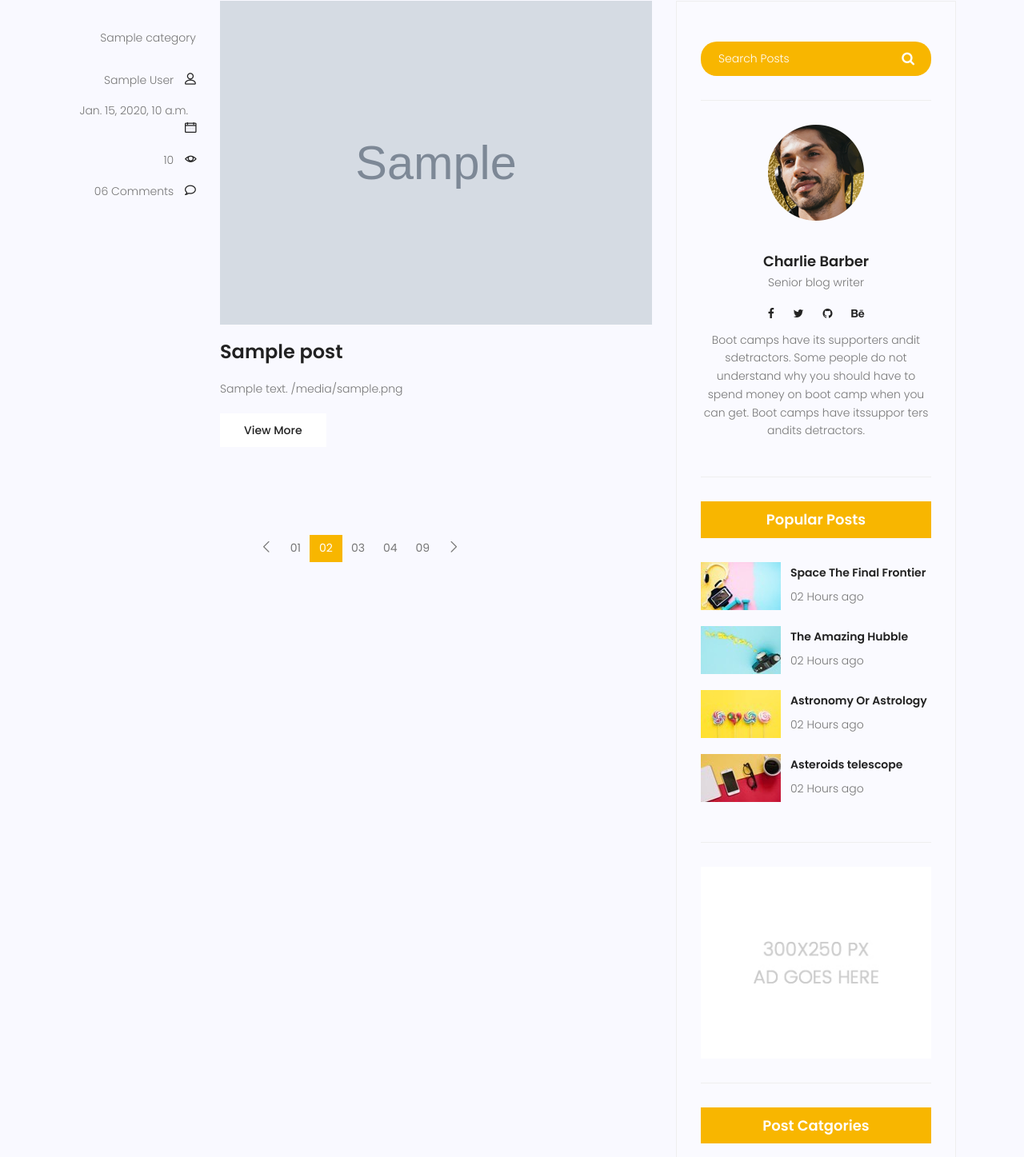
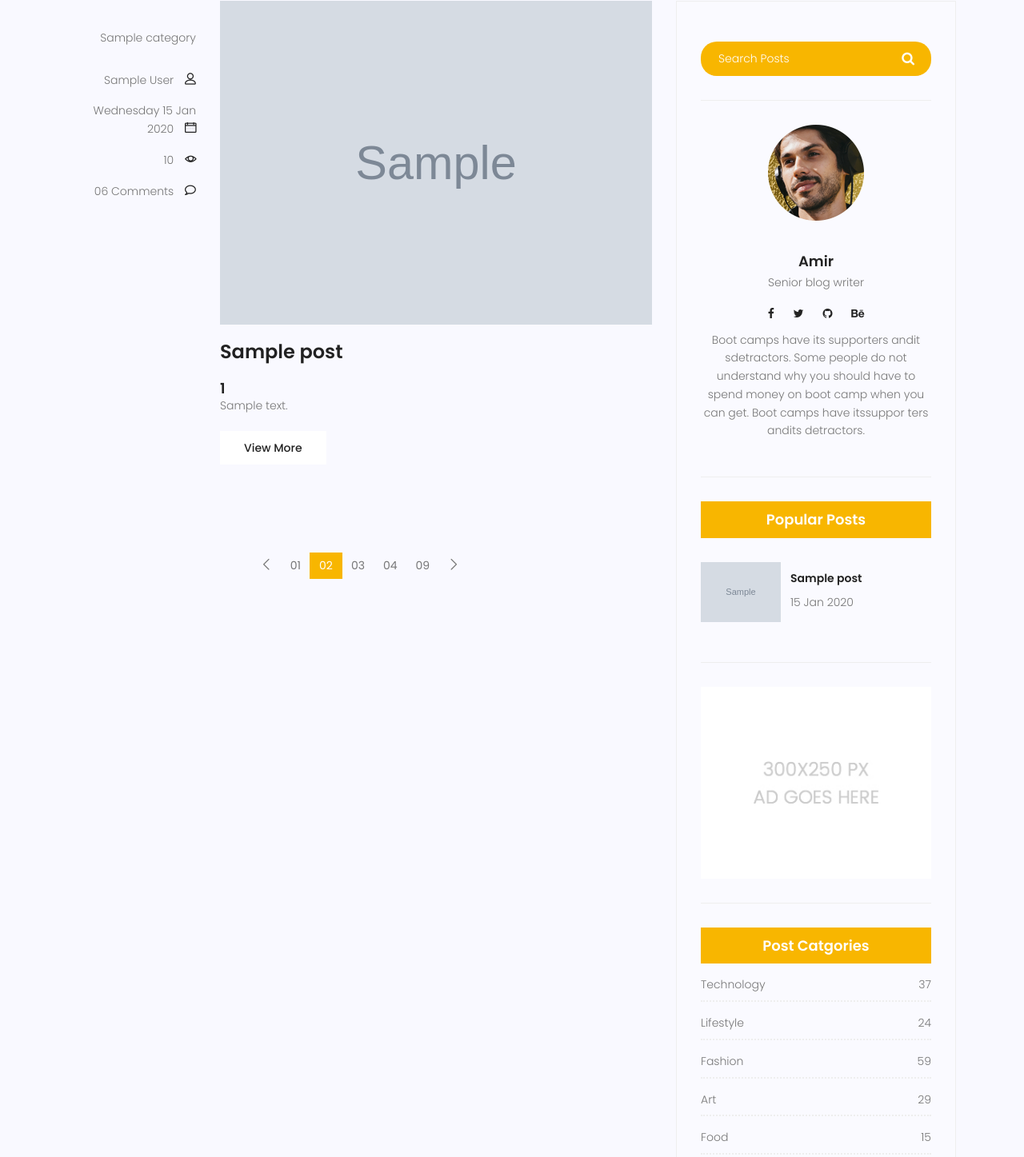
Before and after one commit to amirhsy82/Mysite, a Django app: page /blog/ in a window 1280 px wide. Shown: the part 1081-2528 px from the top of the page at 80% size. Run offline with Django 3.2, Linux system fonts and the light colour scheme; tables that the repository leaves empty hold one stand-in row (values such as "Sample post"); grey boxes marked "Sample" are stand-in pictures; some libraries are stand-ins or nearby versions.

Commit message:
popular posts updated

```diff
--- /dev/null
+++ b/blog/templatetags/blog_tags.py
@@ -0,0 +1,19 @@
+from django import template
+from blog.models import Post
+
+register = template.Library()
+
+@register.filter('lower')
+def lower(value):
+    return value.lower()
+
+
+@register.filter
+def snippet(value, arg=20):
+    return value[:arg] + "..."
+
+
+@register.inclusion_tag('blog/blog-popular-posts.html')
+def latestposts(arg=3):
+    posts = Post.objects.filter(status=1).order_by('published_date')[:arg]
+    return {'posts':posts}
--- a/blog/urls.py
+++ b/blog/urls.py
@@ -10,5 +10,5 @@ app_name = 'blog'
 urlpatterns = [
     path('', blog_view, name='index'),
     path('<int:pid>', blog_single, name='single'),
-    # path('post-<int:pid>', test, name='test'),
+    path('test', test, name='test'),
 ]
--- a/blog/views.py
+++ b/blog/views.py
@@ -1,5 +1,7 @@
 from django.shortcuts import render, get_object_or_404
 from blog.models import Post
+
+
 
 # Create your views here.
 def blog_view(request):
@@ -9,11 +11,10 @@ def blog_view(request):
 
 
 def blog_single(request, pid):
+    posts = Post.objects.filter(status=1)
     post = get_object_or_404(Post, id=pid, status=1)
-    context = {'post':post}
+    context = {'post':post, 'posts':posts}
     return render(request, 'blog/blog-single.html', context)
 
-def test(request, pid):
-    post = get_object_or_404(Post, id=pid)
-    context = {'post':post}
-    return render(request, 'test.html', context)
+def test(request):
+    return render(request, 'test.html')
--- a/statics/css/main.css
+++ b/statics/css/main.css
@@ -3655,7 +3655,9 @@ body.mobile-nav-active #mobile-nav-toggle {
 }
 
 .widget-wrap .popular-post-widget .popular-post-list .thumb img {
-  width: 100%;
+  max-width: 100px;
+  width: 100%;
+
 }
 
 .widget-wrap .popular-post-widget .single-post-list {
--- a/templates/base.html
+++ b/templates/base.html
@@ -6,7 +6,7 @@
     <!-- Mobile Specific Meta -->
     <meta name="viewport" content="width=device-width, initial-scale=1, shrink-to-fit=no">
     <!-- Favicon-->
-    <link rel="shortcut icon" href="{% static 'img/fav.png' }">
+    <link rel="shortcut icon" href="{% static 'img/fav.png' %}">
     <!-- Author Meta -->
     <meta name="author" content="colorlib">
     <!-- Meta Description -->
--- /dev/null
+++ b/templates/blog/blog-adds.html
@@ -0,0 +1,4 @@
+{% load static %}
+<div class="single-sidebar-widget ads-widget">
+    <a href="#"><img class="img-fluid" src="{% static 'img/blog/ads-banner.jpg' %}" alt=""></a>
+</div>
--- a/templates/blog/blog-home.html
+++ b/templates/blog/blog-home.html
@@ -1,4 +1,5 @@
 {% load static %}
+{% load blog_tags %}
 <!DOCTYPE html>
 <html lang="zxx" class="no-js">
 
@@ -184,7 +185,7 @@
 							<div class="user-details row">
 								<p class="user-name col-lg-12 col-md-12 col-6"><a href="#">{{ post.author.get_full_name }}</a> <span
 										class="lnr lnr-user"></span></p>
-								<p class="date col-lg-12 col-md-12 col-6"><a href="#"> {{ post.published_date }}</a> <span
+								<p class="date col-lg-12 col-md-12 col-6"><a href="#"> {{ post.published_date|date:"l d M Y"}}</a> <span
 										class="lnr lnr-calendar-full"></span></p>
 								<p class="view col-lg-12 col-md-12 col-6"><a href="#">{{ post.counted_views }}</a> <span
 										class="lnr lnr-eye"></span></p>
@@ -196,10 +197,10 @@
 							<div class="feature-img">
 								<img class="img-fluid" src="{{ post.image.url }}" alt="">
 							</div>
-							<a class="posts-title" href="{% url 'blog:single' pid=post.id  %}"> <h3>{{ post.title }}</h3> </a>
+							<a class="posts-title" href="{% url 'blog:single' pid=post.id  %}"> <h3>{{ post.title }}</h3> <h4>{{post.id}}</h4> </a>
 							<p class="excert">
-								{{ post.content }}
-								{{ post.image.url }}
+								{{ post.content|truncatewords:6}}
+
 							</p>
 							<a href="/blog/" class="primary-btn">View More</a>
 						</div>
@@ -239,78 +240,12 @@
 								<button type="submit"><i class="fa fa-search"></i></button>
 							</form>
 						</div>
-						<div class="single-sidebar-widget user-info-widget">
-							<img src="{% static 'img/blog/user-info.png' %}" alt="">
-							<a href="#">
-								<h4>Charlie Barber</h4>
-							</a>
-							<p>
-								Senior blog writer
-							</p>
-							<ul class="social-links">
-								<li><a href="#"><i class="fa fa-facebook"></i></a></li>
-								<li><a href="#"><i class="fa fa-twitter"></i></a></li>
-								<li><a href="#"><i class="fa fa-github"></i></a></li>
-								<li><a href="#"><i class="fa fa-behance"></i></a></li>
-							</ul>
-							<p>
-								Boot camps have its supporters andit sdetractors. Some people do not understand why you
-								should have to spend money on boot camp when you can get. Boot camps have itssuppor ters
-								andits detractors.
-							</p>
-						</div>
-						<div class="single-sidebar-widget popular-post-widget">
-							<h4 class="popular-title">Popular Posts</h4>
-							<div class="popular-post-list">
-								<div class="single-post-list d-flex flex-row align-items-center">
-									<div class="thumb">
-										<img class="img-fluid" src="{% static 'img/blog/pp1.jpg' %}" alt="">
-									</div>
-									<div class="details">
-										<a href="blog-single.html">
-											<h6>Space The Final Frontier</h6>
-										</a>
-										<p>02 Hours ago</p>
-									</div>
-								</div>
-								<div class="single-post-list d-flex flex-row align-items-center">
-									<div class="thumb">
-										<img class="img-fluid" src="{% static 'img/blog/pp2.jpg' %}" alt="">
-									</div>
-									<div class="details">
-										<a href="blog-single.html">
-											<h6>The Amazing Hubble</h6>
-										</a>
-										<p>02 Hours ago</p>
-									</div>
-								</div>
-								<div class="single-post-list d-flex flex-row align-items-center">
-									<div class="thumb">
-										<img class="img-fluid" src="{% static 'img/blog/pp3.jpg' %}" alt="">
-									</div>
-									<div class="details">
-										<a href="blog-single.html">
-											<h6>Astronomy Or Astrology</h6>
-										</a>
-										<p>02 Hours ago</p>
-									</div>
-								</div>
-								<div class="single-post-list d-flex flex-row align-items-center">
-									<div class="thumb">
-										<img class="img-fluid" src="{% static 'img/blog/pp4.jpg' %}" alt="">
-									</div>
-									<div class="details">
-										<a href="blog-single.html">
-											<h6>Asteroids telescope</h6>
-										</a>
-										<p>02 Hours ago</p>
-									</div>
-								</div>
-							</div>
-						</div>
-						<div class="single-sidebar-widget ads-widget">
-							<a href="#"><img class="img-fluid" src="{% static 'img/blog/ads-banner.jpg' %}" alt=""></a>
-						</div>
+
+						{% include 'blog/blog-writer.html' %}
+
+						{% latestposts %}
+
+						{% include 'blog/blog-adds.html' %}
 						<div class="single-sidebar-widget post-category-widget">
 							<h4 class="category-title">Post Catgories</h4>
 							<ul class="cat-list">
--- /dev/null
+++ b/templates/blog/blog-popular-posts.html
@@ -0,0 +1,19 @@
+{% load static %}
+<div class="single-sidebar-widget popular-post-widget">
+    <h4 class="popular-title">Popular Posts</h4>
+    <div class="popular-post-list">
+        {% for post in posts %}
+        <div class="single-post-list d-flex flex-row align-items-center">
+            <div class="thumb">
+                <img class="img-fluid" src="{{ post.image.url }}" alt="">
+            </div>
+            <div class="details">
+                <a href="{% url 'blog:single' pid=post.id %}">
+                    <h6>{{post.title}}</h6>
+                </a>
+                <p>{{post.published_date|date:'d M Y'}}</p>
+            </div>
+        </div>
+        {% endfor %}
+    </div>
+</div>
--- /dev/null
+++ b/templates/blog/blog-writer.html
@@ -0,0 +1,21 @@
+{% load static %}
+<div class="single-sidebar-widget user-info-widget">
+    <img src="{% static 'img/blog/user-info.png' %}" alt="">
+    <a href="#">
+        <h4>Amir</h4>
+    </a>
+    <p>
+        Senior blog writer
+    </p>
+    <ul class="social-links">
+        <li><a href="#"><i class="fa fa-facebook"></i></a></li>
+        <li><a href="#"><i class="fa fa-twitter"></i></a></li>
+        <li><a href="#"><i class="fa fa-github"></i></a></li>
+        <li><a href="#"><i class="fa fa-behance"></i></a></li>
+    </ul>
+    <p>
+        Boot camps have its supporters andit sdetractors. Some people do not understand why you
+        should have to spend money on boot camp when you can get. Boot camps have itssuppor ters
+        andits detractors.
+    </p>
+</div>
```
Also changed, not shown: templates/blog/blog-single.html (+45 -40 lines), templates/popularposts.html (added, +7 -0 lines), templates/test.html (+2 -9 lines), blog/templatetags/__init__.py (added).
